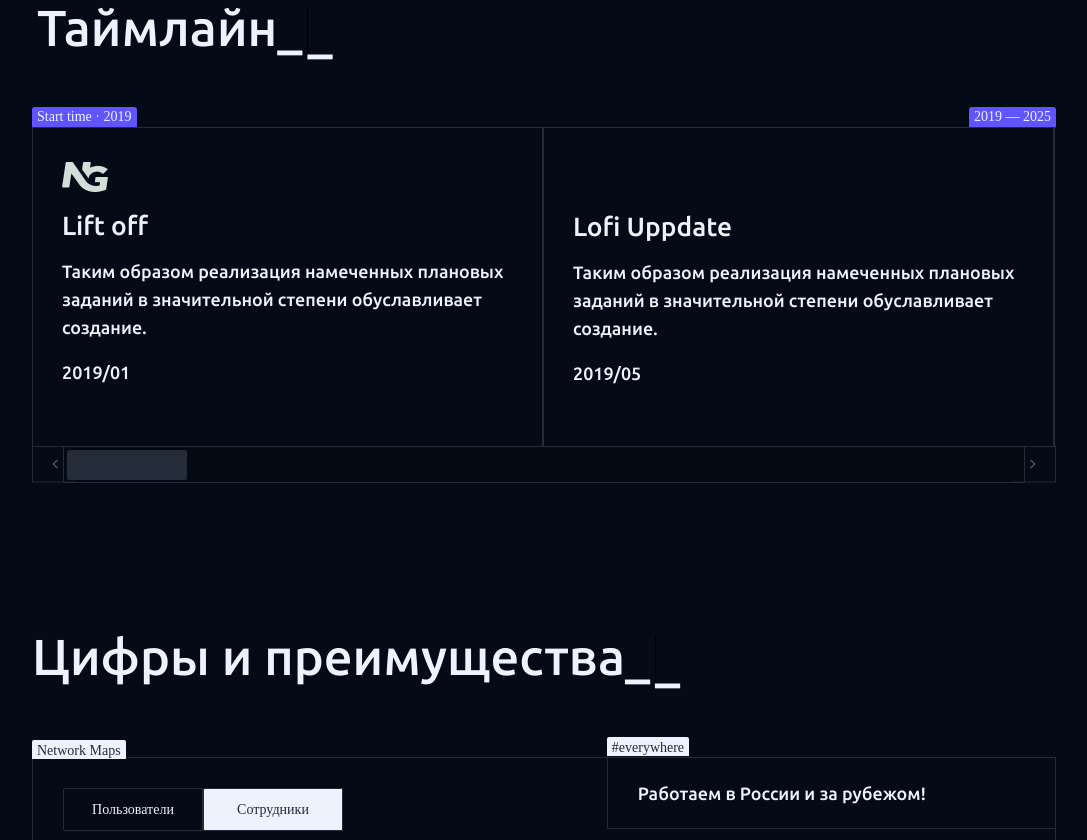
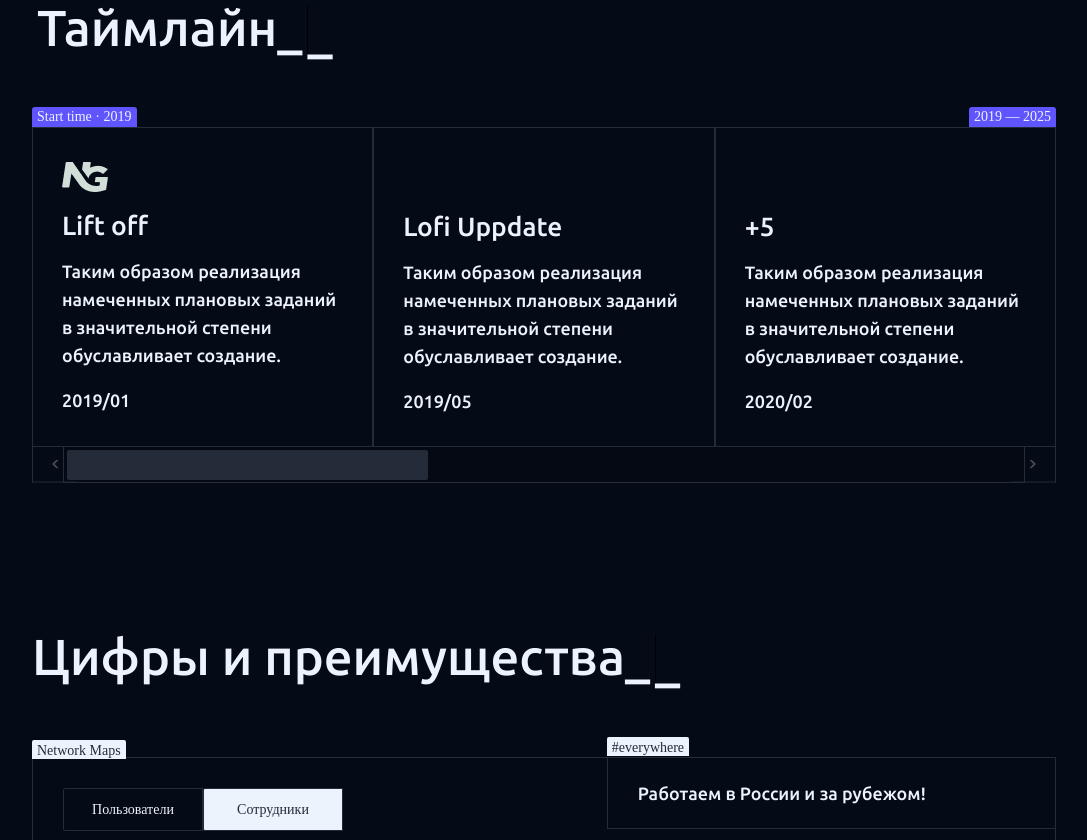
Before and after one commit to abdulhafiz7156/network-group, a Vue app: page / in a window 1280 px wide. Shown: the part 1960-2800 px from the top of the page, without its empty margins (96-1183 px from the left). Built offline with nearby package versions, Linux system fonts and the light colour scheme; grey boxes are pictures that could not be loaded; a web font is replaced by a local one.

Commit message:
second try to fix image problem

```diff
--- a/src/App.vue
+++ b/src/App.vue
@@ -20,7 +20,7 @@ export default {
   },
   setup() {
     const timelines = ref([
-      { id: 1, img: 'ng-logo.png', imgAlt: 'NG logo', title: 'Lift off', text: 'Таким образом реализация намеченных плановых заданий в значительной степени обуславливает создание.', data: '2019/01' },
+      { id: 1, img: 'src/assets/img/ng-logo.png', imgAlt: 'NG logo', title: 'Lift off', text: 'Таким образом реализация намеченных плановых заданий в значительной степени обуславливает создание.', data: '2019/01' },
       { id: 2, img: '', imgAlt: 'NG logo', title: 'Lofi Uppdate', text: 'Таким образом реализация намеченных плановых заданий в значительной степени обуславливает создание.', data: '2019/05' },
       { id: 3, img: '', imgAlt: 'NG logo', title: '+5', text: 'Таким образом реализация намеченных плановых заданий в значительной степени обуславливает создание.', data: '2020/02' },
       { id: 4, img: 'ng-logo.png', imgAlt: 'NG logo', title: 'Lift off', text: 'Таким образом реализация намеченных плановых заданий в значительной степени обуславливает создание.', data: '2020/06' },
@@ -284,7 +284,6 @@ export default {
       });
     };
 
-
     onMounted(() => {
       extractYears();
       document.addEventListener('click', handleClickOutside);
@@ -331,10 +330,13 @@ export default {
     watch(isSidebarOpen, (newVal) => {
       if (newVal) {
         document.addEventListener('click', handleClickOutside);
+        document.body.classList.add('no-scroll');
       } else {
         document.removeEventListener('click', handleClickOutside);
+        document.body.classList.remove('no-scroll');
       }
     });
+
 
 
     return {
@@ -360,7 +362,7 @@ export default {
       addTitleRef3,
       addTitleRef4,
       animateTitle,
-      currentYear
+      currentYear,
     };
   },
 };
@@ -466,9 +468,15 @@ export default {
                   prevEl: '.swiper-button-prev',
                 }"
                 :modules="modules"
-                class="mySwiper">
-              <Swiper-slide class="third-block__card" v-for="card in filteredTimelines" :key="card.id">
-                <img v-if="card.img" :src="'/src/assets/img/' + card.img" :alt="card.imgAlt">
+                :slidesPerView="3"
+            class="mySwiper">
+              <Swiper-slide class="third-block__card"
+                            v-for="card in filteredTimelines"
+                            :key="card.id">
+                <img v-if="card.img"
+                     :src="card.img"
+                     :alt="card.imgAlt"
+                >
                 <h3 :class="{ mt34: !card.img}">{{ card.title }}</h3>
                 <p>{{ card.text }}</p>
                 <span>{{ card.data }}</span>
@@ -666,7 +674,7 @@ export default {
 <!--            <a href="">-->
 <!--              <img src="./assets/img/vk-icon.svg" alt="Icon">-->
 <!--            </a>-->
-            <a href="http://t.me/ntw_jobs">
+            <a href="http://t.me/ntw_jobs" target="_blank">
               <img src="./assets/img/telegram-icon.svg" alt="Icon">
             </a>
 <!--            <a href="">-->
--- a/src/assets/css/main.css
+++ b/src/assets/css/main.css
@@ -90,6 +90,7 @@
     width: 46px;
     height: 30px;
 }
+
 
 .card__mini-div {
     position: absolute;
@@ -185,6 +186,20 @@
 
 .third-block__cards {
     margin-top: 71px;
+}
+
+.swiper-slide {
+    width: auto;
+    flex-shrink: 0;
+    display: block;
+    height: 100%;
+    max-height: 100%;
+}
+
+.swiper-wrapper {
+    max-height: 100%;
+    height: 100%;
+    display: flex;
 }
 
 .third-block__card {
@@ -679,6 +694,10 @@
     background-color: var(--second-text-color);
 }
 
+.no-scroll {
+    overflow: hidden;
+}
+
 .sidebar {
     position: fixed;
     top: 0;
@@ -690,10 +709,13 @@
     transform: translateX(100%);
     transition: transform 0.3s ease;
     padding: 50px;
+    overflow-y: scroll;
 }
+
 .sidebar--open {
     transform: translateX(0);
 }
+
 .sidebar__close-btn {
     position: absolute;
     top: 30px;
```
